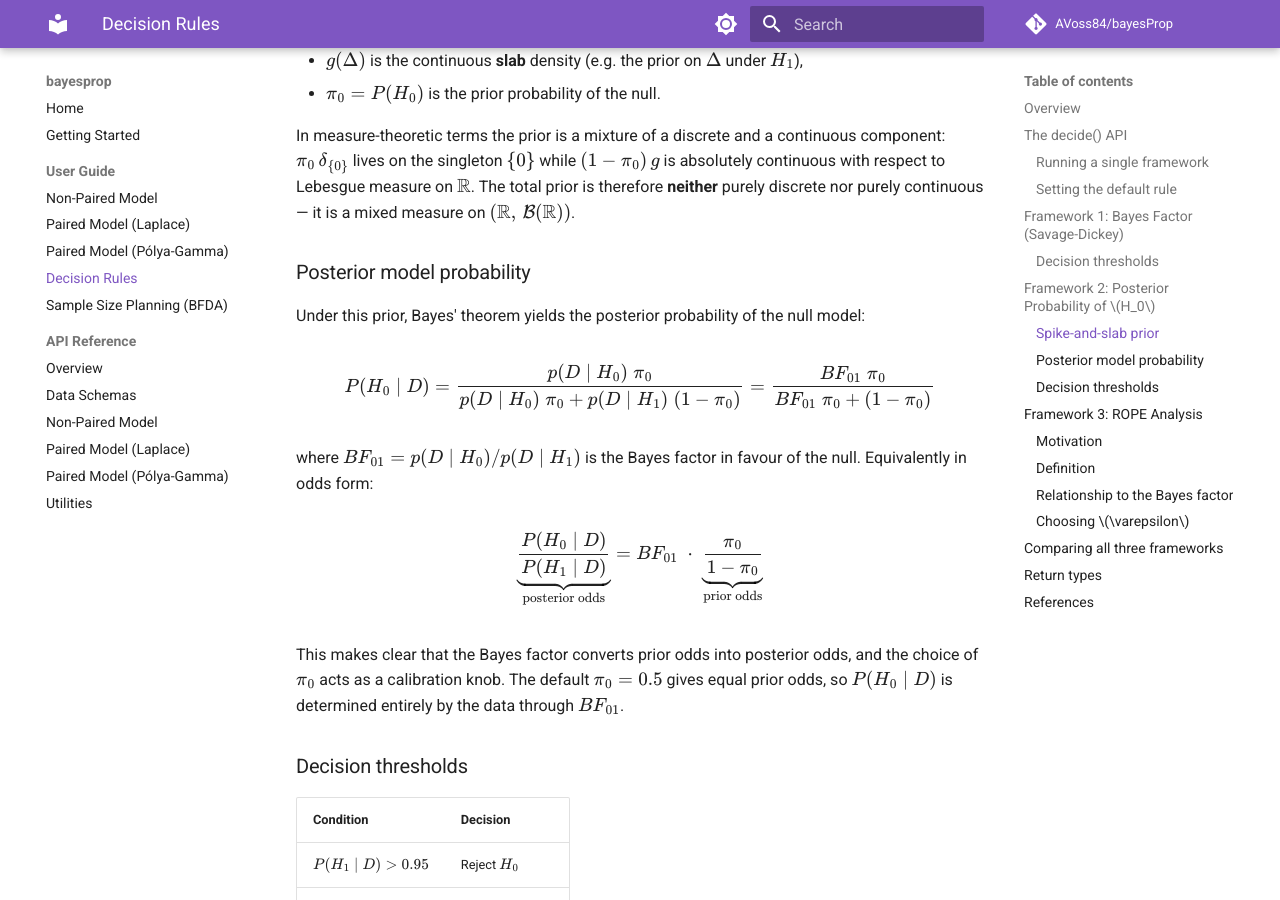
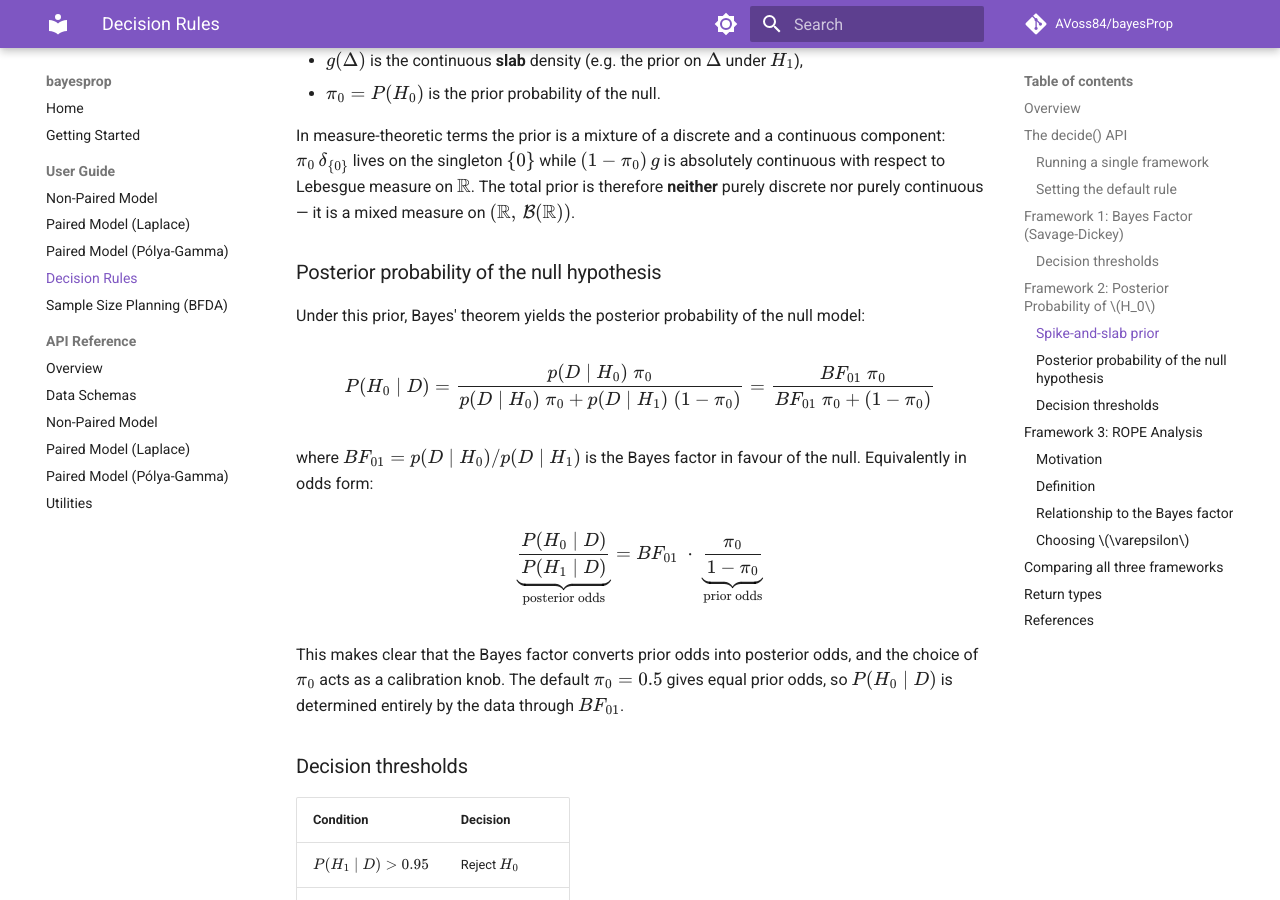
Before and after one commit to AVoss84/bayesProp, an MkDocs documentation site: the page built from docs/mkdocs/docs/guide/decision_rules.md, in a window 1280 px wide and 900 px high, scrolled down 2708 px. Built offline with MkDocs 1.6.1 and Material for MkDocs 9.7.7, drawn with Linux system fonts in a browser that asks for light colours; comment, search, counter and statistics services are not loaded.

Commit message:
chore: update code structure for better readability and maintainability

```diff
--- a/docs/mkdocs/docs/guide/decision_rules.md
+++ b/docs/mkdocs/docs/guide/decision_rules.md
@@ -119,7 +119,7 @@ to Lebesgue measure on \(\mathbb{R}\). The total prior is therefore
 **neither** purely discrete nor purely continuous — it is a mixed
 measure on \((\mathbb{R},\,\mathcal{B}(\mathbb{R}))\).
 
-### Posterior model probability
+### Posterior probability of the null hypothesis
 
 Under this prior, Bayes' theorem yields the posterior probability of the
 null model:
```
